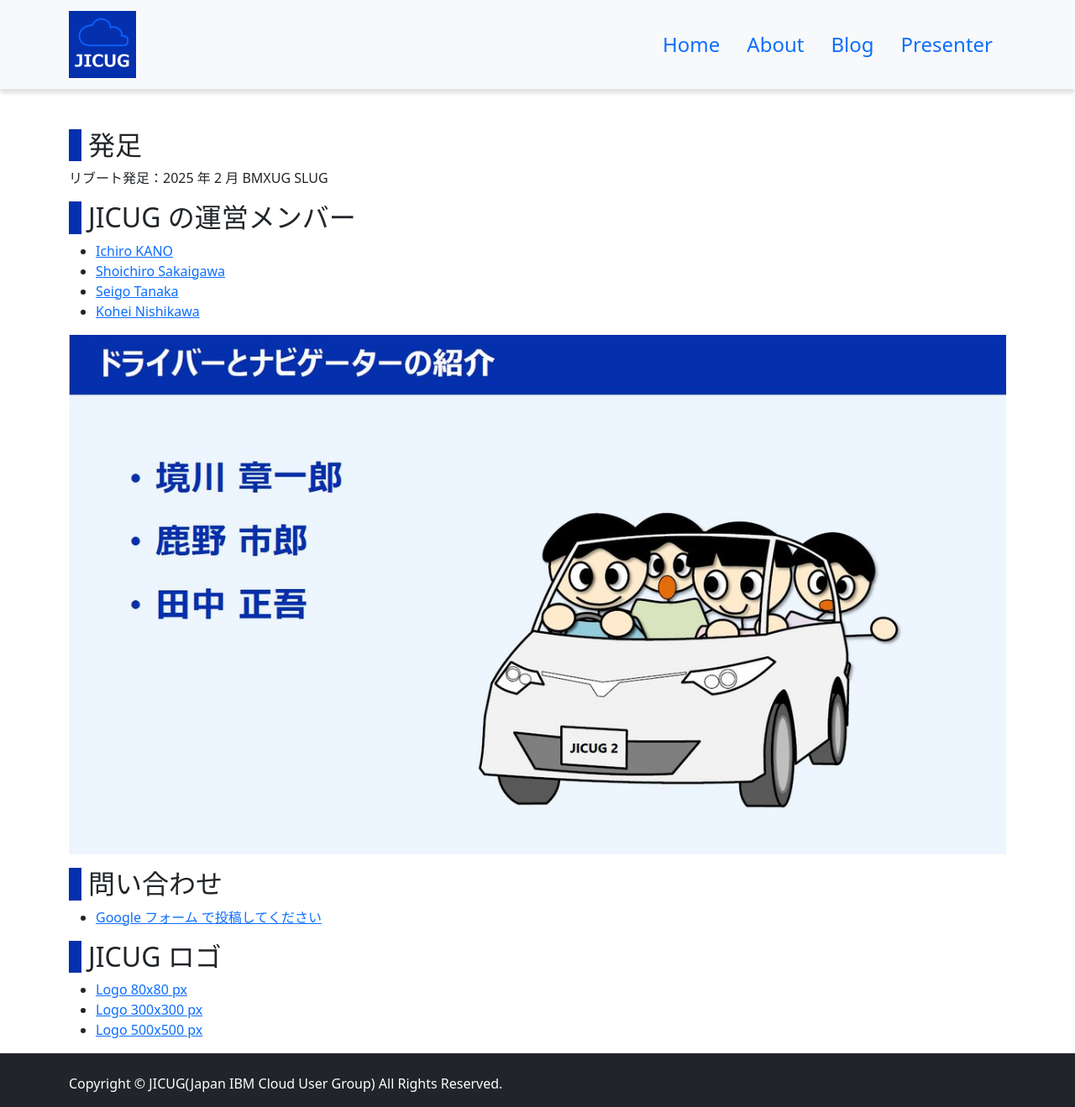
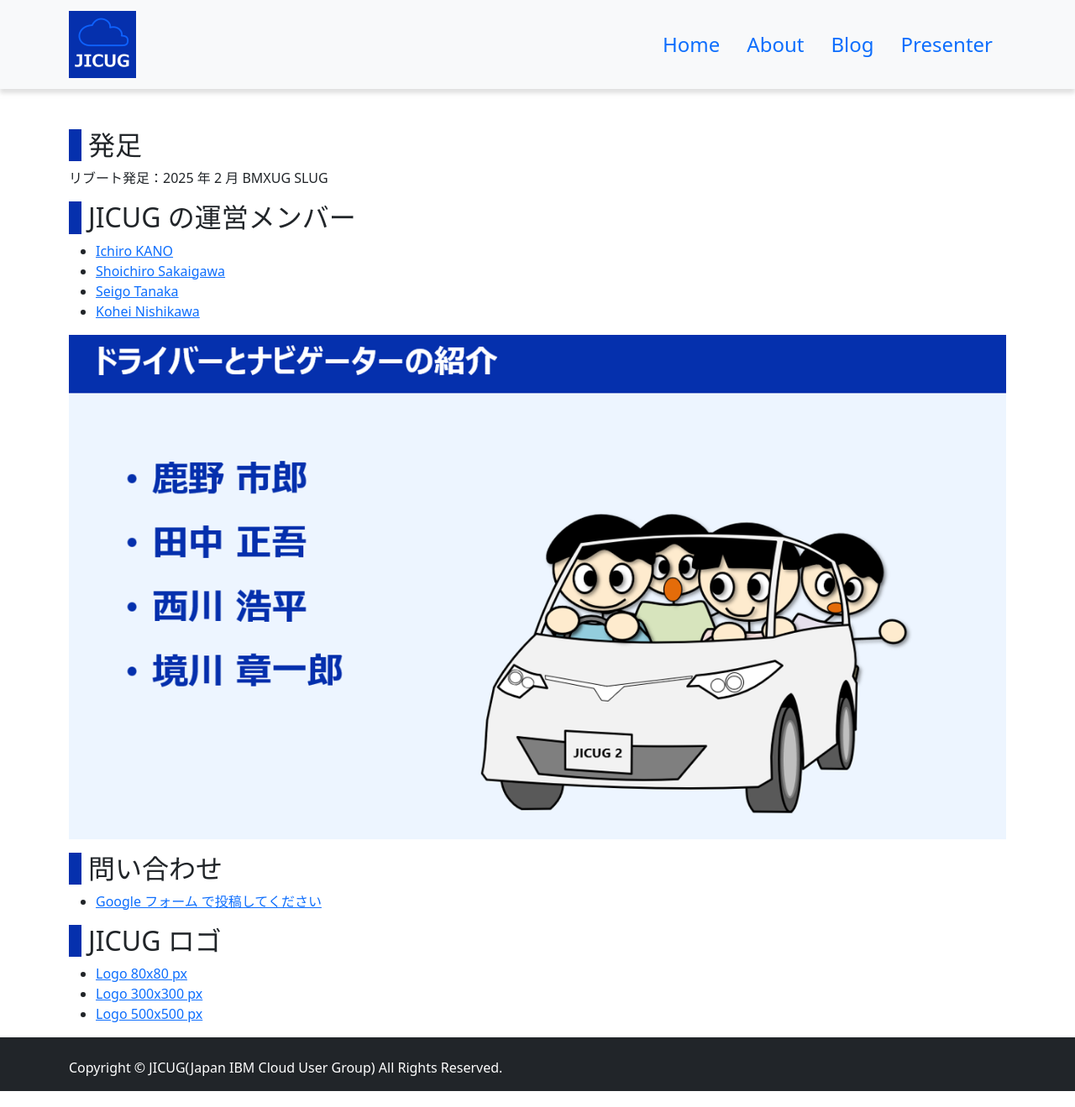
Before and after one commit to jicug/jicug.github.io, a Jekyll site: the page built from about.md, in a window 1280 px wide. Shown: the whole page at 84% size. Built offline with Jekyll 4.4.1, drawn with Linux system fonts in a browser that asks for light colours.

Commit message:
add member

```diff
--- a/about.md
+++ b/about.md
@@ -16,7 +16,7 @@
 - [Seigo Tanaka](/authors/tseigo)
 - [Kohei Nishikawa](/authors/kolinz)
 
-![driver and navigator](/assets/images/jicug3/01_driving.jpg)
+![driver and navigator](/assets/images/jicug4/99presentedby.png)
 
 ## 問い合わせ
 
```
